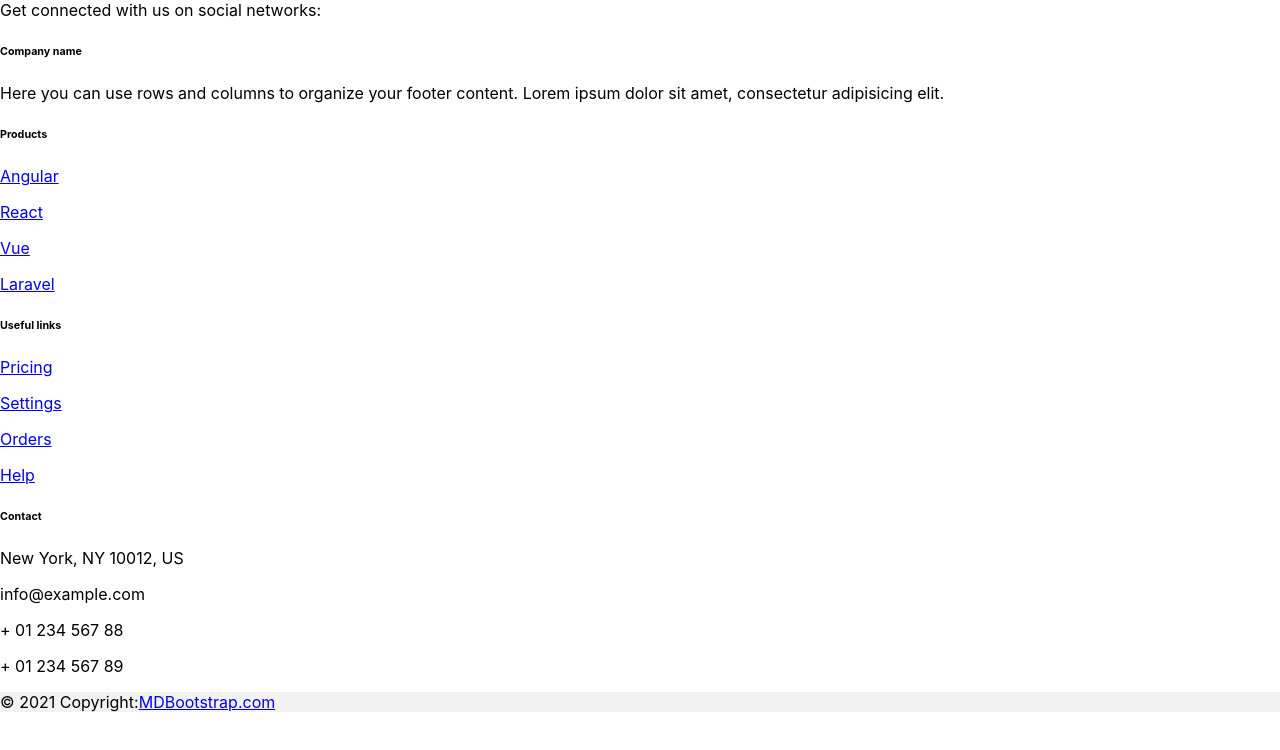
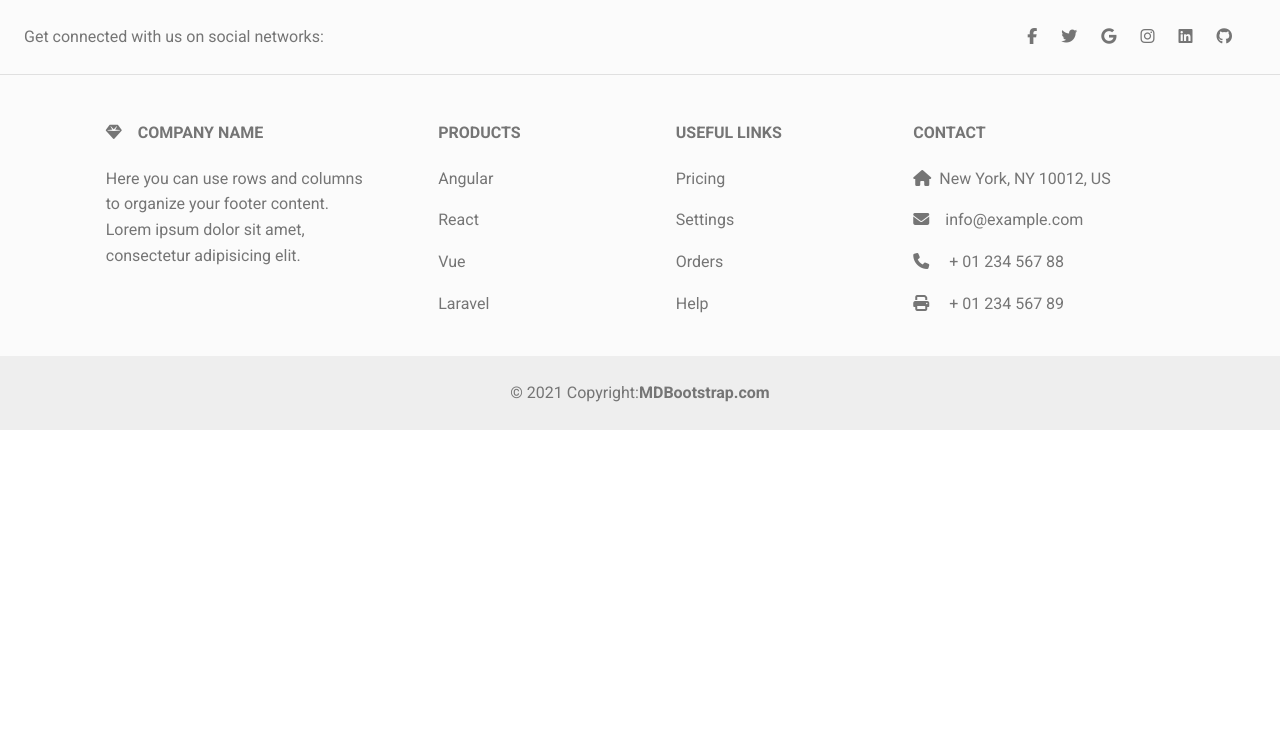
Before and after one commit to DiegoOrtegaElRincon/projecto, a React (Create React App) app: page / in a window 1280 px wide. Shown: the top 750 px of the page. Built offline with nearby package versions, Linux system fonts and the light colour scheme.

Commit message:
Imported MBD lib

```diff
--- a/package.json
+++ b/package.json
@@ -3,9 +3,11 @@
   "version": "0.1.0",
   "private": true,
   "dependencies": {
+    "@fortawesome/fontawesome-free": "^6.4.0",
     "@testing-library/jest-dom": "^5.16.5",
     "@testing-library/react": "^13.4.0",
     "@testing-library/user-event": "^13.5.0",
+    "mdb-react-ui-kit": "^6.0.0",
     "mdb-ui-kit": "^6.2.0",
     "react": "^18.2.0",
     "react-dom": "^18.2.0",
--- a/public/index.html
+++ b/public/index.html
@@ -24,6 +24,7 @@
       work correctly both with client-side routing and a non-root public URL.
       Learn how to configure a non-root public URL by running `npm run build`.
     -->
+    <link href="https://fonts.googleapis.com/css?family=Roboto:300,400,500,700&display=swap" rel="stylesheet" />
     <title>React App</title>
   </head>
   <body>
--- a/src/components/footer/Footer.js
+++ b/src/components/footer/Footer.js
@@ -1,7 +1,7 @@
 import React from 'react';
 import { MDBFooter, MDBContainer, MDBRow, MDBCol, MDBIcon } from 'mdb-react-ui-kit';
 
-export default function App() {
+function Footer() {
   return (
     <MDBFooter bgColor='light' className='text-center text-lg-start text-muted'>
       <section className='d-flex justify-content-center justify-content-lg-between p-4 border-bottom'>
@@ -123,3 +123,5 @@ export default function App() {
     </MDBFooter>
   );
 }
+
+export default Footer
--- a/src/index.css
+++ b/src/index.css
@@ -1,6 +1,6 @@
 body {
   margin: 0;
-  font-family: -apple-system, BlinkMacSystemFont, 'Segoe UI', 'Roboto', 'Oxygen',
+  font-family: -apple-system, BlinkMacSystemFont, 'Roboto', 'Helvetica', 'Arial', 'sans-serif', 'Segoe UI', 'Roboto', 'Oxygen',
     'Ubuntu', 'Cantarell', 'Fira Sans', 'Droid Sans', 'Helvetica Neue',
     sans-serif;
   -webkit-font-smoothing: antialiased;
--- a/src/index.js
+++ b/src/index.js
@@ -3,6 +3,8 @@ import ReactDOM from 'react-dom/client';
 import './index.css';
 import App from './App';
 import reportWebVitals from './reportWebVitals';
+import 'mdb-react-ui-kit/dist/css/mdb.min.css';
+import "@fortawesome/fontawesome-free/css/all.min.css";
 
 const root = ReactDOM.createRoot(document.getElementById('root'));
 root.render(
```
Also changed, not shown: 1 other file (tests, documents, lock files or other folders).
